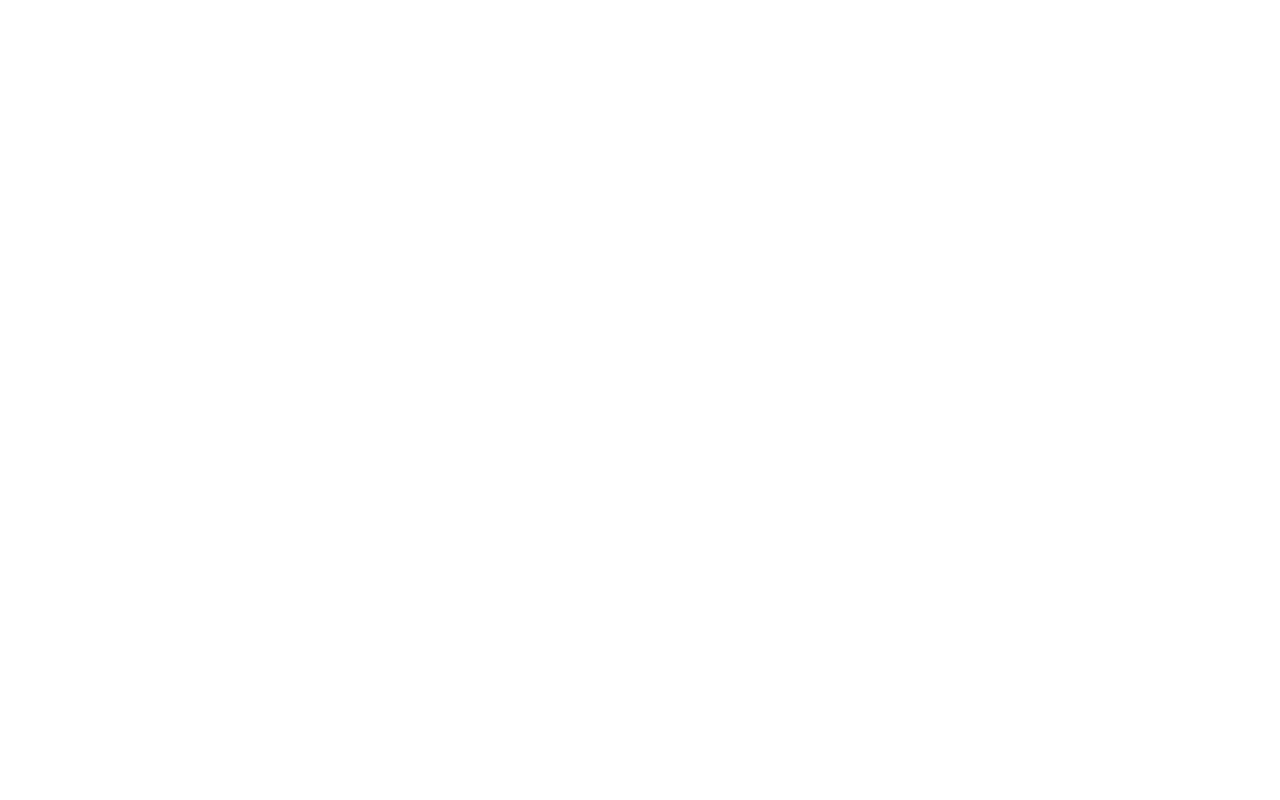
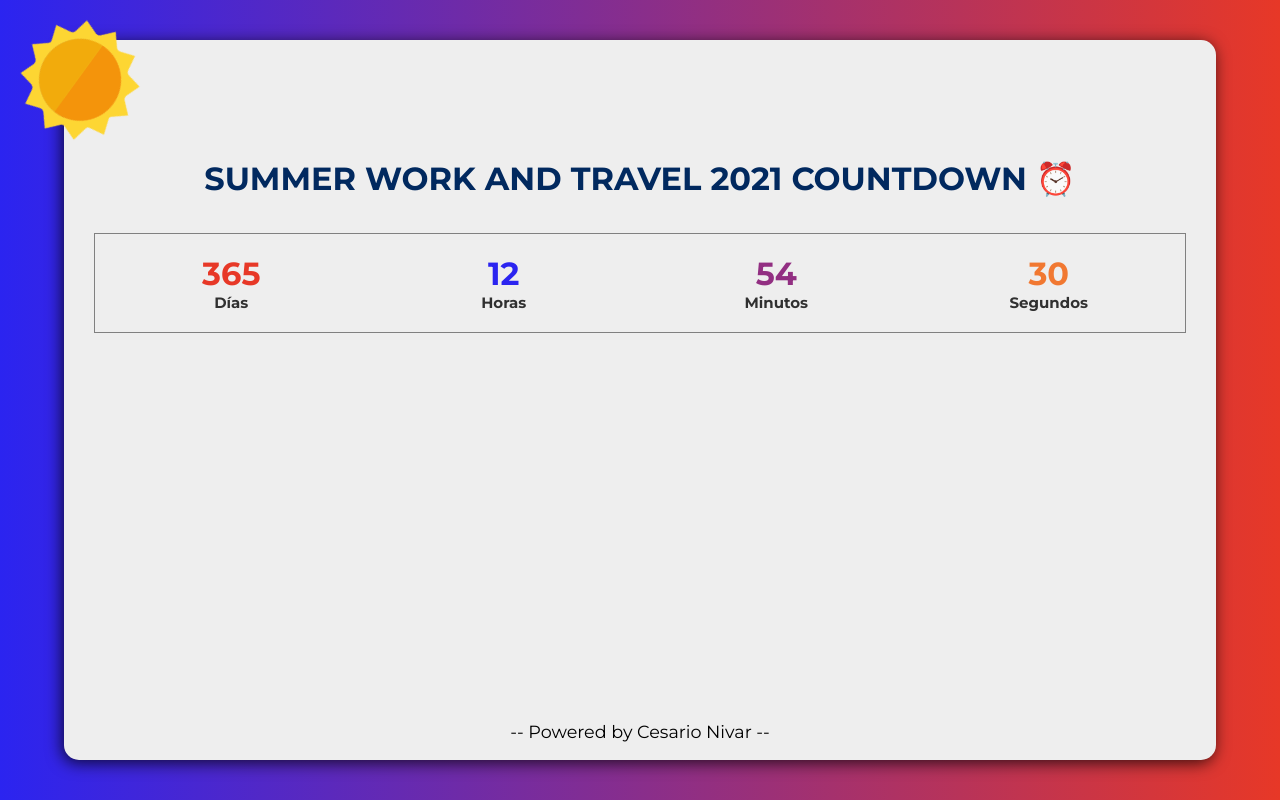
Before and after one commit to ing-cesarionivar/swt_countdown, a plain HTML site: page index.html in a window 1280 px wide. Drawn offline with Linux system fonts and the light colour scheme.

Commit message:
Styles Applied

```diff
--- a/index.html
+++ b/index.html
@@ -4,12 +4,36 @@
     <meta charset="UTF-8">
     <meta name="viewport" content="width=device-width, initial-scale=1.0">
     <title>Summer Countdown</title>
+    <link rel="shortcut icon" href="img/favicon.png" type="image/x-icon">
+    <link rel="stylesheet" href="style.css">
 </head>
 <body>
     <main>
+        <img src="img/favicon.png" alt="">
         <section class="container">
-
+            <h3>Summer Work And Travel 2021 Countdown ⏰</h3>
+            <article class="countdown-box"> <!-- TODO: AÑADIR CLASE .timeOut -->
+                <!-- <h4>It's Summer Work And Travel Time! <br>🥳📢</h4> -->
+                <div class="days">
+                    365 <br>
+                    <span>Días</span>
+                </div>
+                <div class="hours">
+                    12 <br>
+                    <span>Horas</span>
+                </div>
+                <div class="minutes">
+                    54 <br>
+                    <span>Minutos</span>
+                </div>
+                <div class="seconds">
+                    30 <br>
+                    <span>Segundos</span>
+                </div>
+            </article>
+            <p>-- Powered by Cesario Nivar -- </p>
         </section>
     </main>
+    <script src="app.js"></script>
 </body>
 </html>
--- a/style.css
+++ b/style.css
@@ -0,0 +1,198 @@
+@import url('https://fonts.googleapis.com/css2?family=Montserrat:wght@400;700;900&display=swap');
+
+* {
+    margin: 0;
+    padding: 0;
+    box-sizing: border-box;
+}
+
+body {
+    font-family: 'Montserrat', sans-serif;
+    font-size: 10px;
+    display: flex;
+    align-items: center;
+    justify-content: center;
+    overflow: hidden;
+    background: linear-gradient(to right, rgba(43,36,240,1) 0%, rgba(43,36,240,1) 0%, rgba(43,36,240,1) 0%, rgba(101,42,178,1) 31%, rgba(165,49,109,1) 65%, rgba(231,56,39,1) 100%);
+}
+
+img {
+    width: 60px;
+    position: absolute;
+    height: 60px;
+    top: 10px;
+    left: 7px;
+    animation: fin 10s linear infinite;
+}
+
+.container {
+    width: 90vw;
+    height: 90vh;
+    margin-top: 5vh;
+    background-color: #eeeeee;
+    box-shadow: -2px 3px 16px 0px rgba(0,0,0,0.75);
+    border-radius: 15px 15px 15px 15px;
+    padding: 10% 0;
+}
+
+
+
+.container h3 {
+    text-align: center;
+    font-size: 1.2rem;
+    text-transform: uppercase;
+    line-height: 1.5;
+    color: #01295f;
+}
+
+.container p {
+    text-align: center;
+    margin: 10px 0;
+    font-size: 0.7rem;
+    position: absolute;
+    bottom: 6vh;
+    left: 50%;
+    transform: translateX(-50%);
+}
+
+.countdown-box {
+    display: flex;
+    flex-direction: column;
+    align-items: center;
+    justify-content: center;
+    font-size: 2rem;
+    border: 1px solid gray;
+    margin: 30px;
+    text-align: center;
+    padding-bottom: 20px;
+}
+
+.countdown-box div {
+    margin-top: 20px;
+    font-weight: bold;
+    padding: 0;
+}
+
+.countdown-box div span {
+    display: block;
+    font-size: 15px;
+    color: #000000;
+    opacity: .8;
+}
+
+
+.countdown-box .days {
+    color:  rgba(231,56,39,1);
+}
+
+.countdown-box .hours {
+    color: rgba(43,36,240,1);
+}
+
+.countdown-box .minutes {
+    color: #922f82;
+}
+
+.countdown-box .seconds {
+    color: #f15b04ce;
+}
+
+
+@media only screen and (min-width: 568px) {
+    .countdown-box {
+        flex-direction: row;
+    }
+    .countdown-box  div {
+        flex: 1;
+    }
+}
+
+@media only screen and (min-width: 640px) {
+    img {
+        top: 10px;
+        width: 70px;
+        height: 70px;
+    }
+
+    .container h3 {
+        font-size: 2rem;
+    }
+
+    .container p {
+        font-size: 1.1rem;
+    }
+
+    .countdown-box {
+        flex-direction: row;
+    }
+
+    .countdown-box div {
+        flex: 1;
+    }
+
+}
+
+@media only screen and (min-width: 768px) {
+    img {
+        top: 20px;
+        left: 20px;
+    }
+}
+
+@media only screen and (min-width: 992px) {
+    img {
+        width: 120px;
+        height: 120px;
+    }
+}
+
+@keyframes fin {
+    0% {
+        transform: rotate(72deg);
+    }
+
+    25% {
+        transform: rotate(144deg);
+    }
+
+    50% {
+        transform: rotate(216deg);
+    }
+
+    75% {
+        transform: rotate(288deg);
+    }
+
+    100% {
+        transform: rotate(360deg);
+    }
+}
+
+.countdown-box.timeOut {
+    color: rgba(231,56,39,1);
+    transition: all .3s ease;
+    animation: timeOut 5s linear infinite;
+    border: none;
+}
+
+@keyframes timeOut {
+    0% {
+        transform: scale(0.5);
+    }
+
+    25% {
+        transform: scale(0.6);
+    }
+
+    50% {
+        transform: scale(0.7);
+    }
+
+    75% {
+        transform: scale(0.8);
+    }
+
+    100% {
+        transform: scale(0.9);
+    }
+}
```
Also changed, not shown: img/favicon.png (added).
